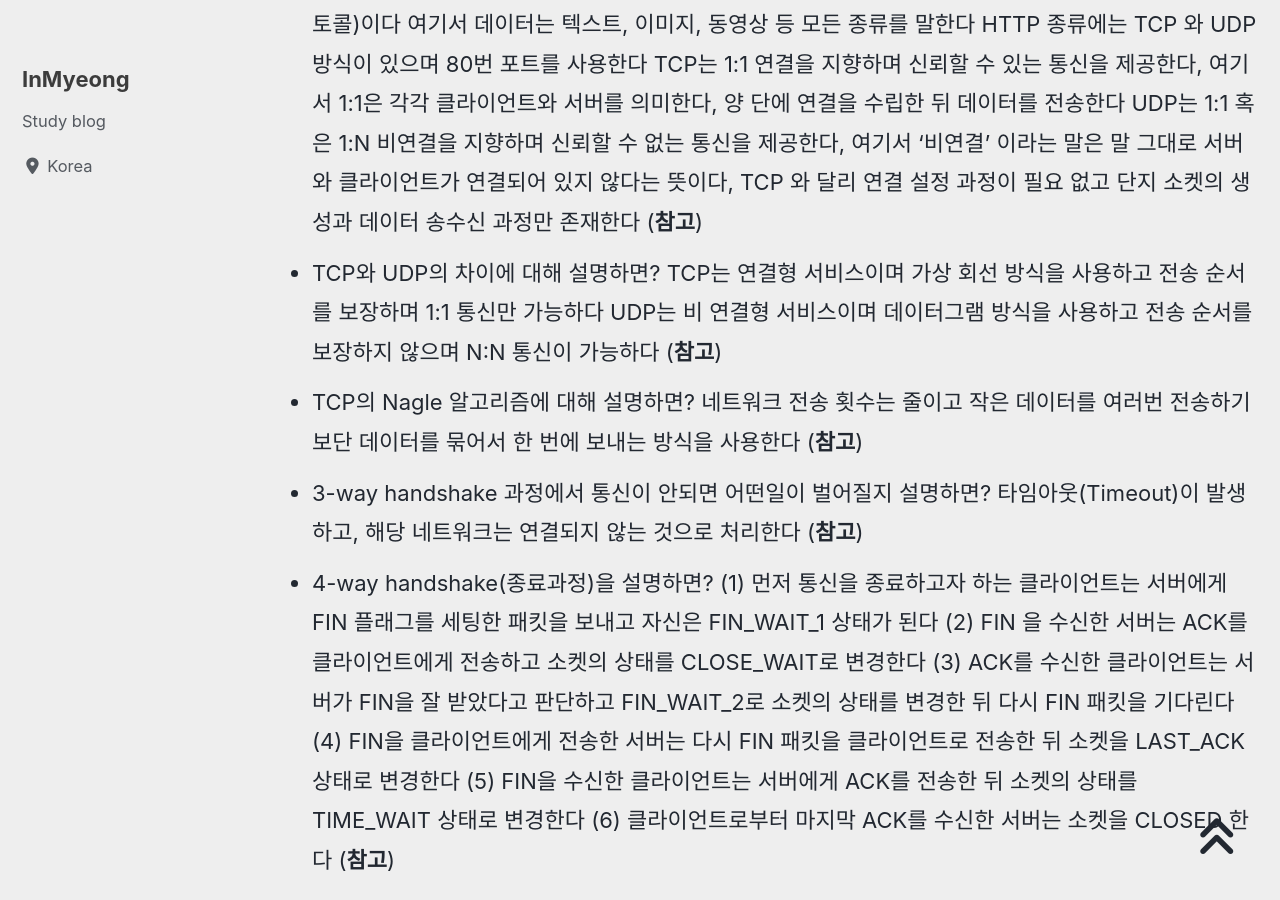
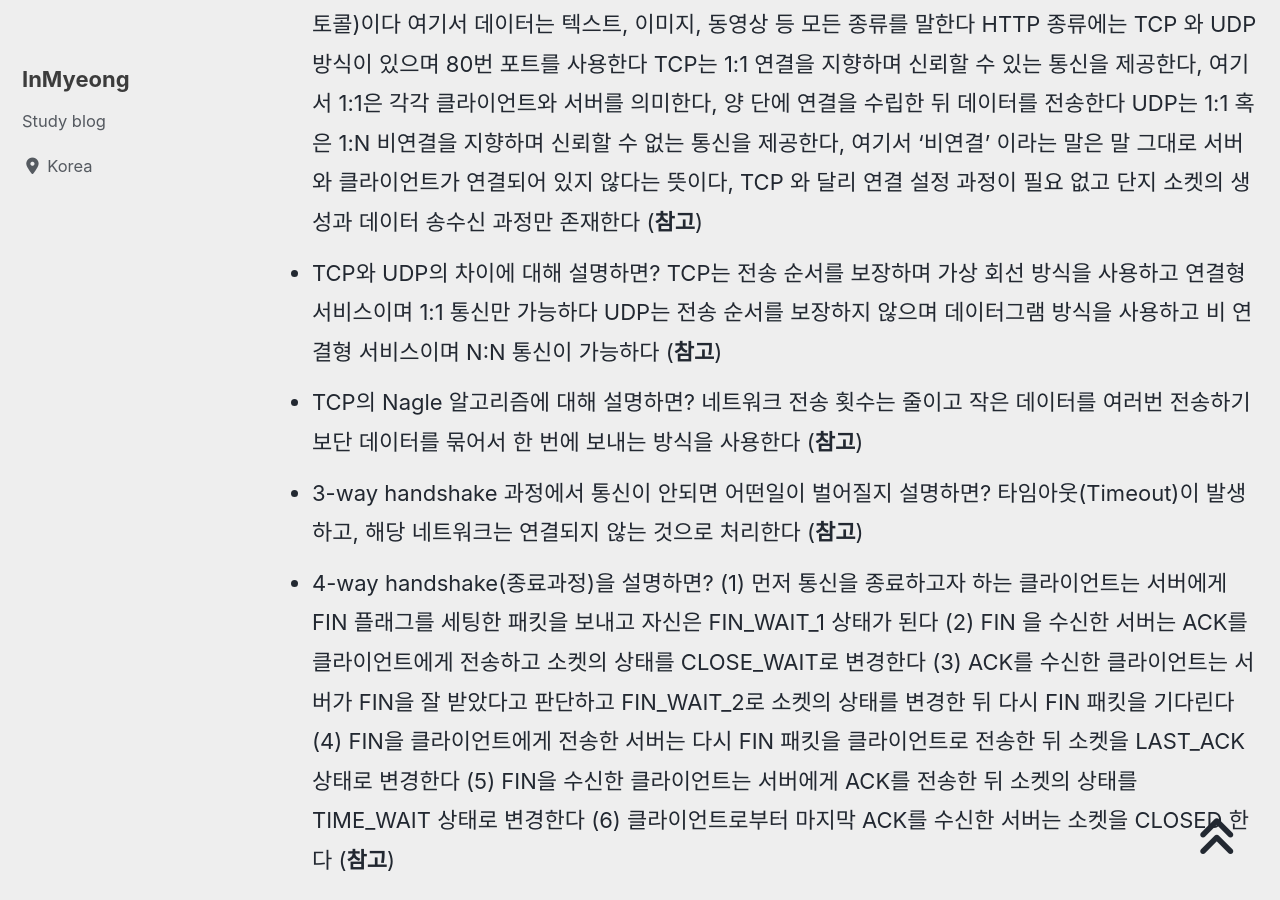
Before and after one commit to devMyeong/devMyeong.github.io, a Jekyll site: the page built from _posts/cs/2022-09-05-블로그-면접준비.md, in a window 1280 px wide and 900 px high, scrolled down 25822 px. Built offline with Jekyll 4.4.1, drawn with Linux system fonts in a browser that asks for light colours; cached includes are drawn as plain includes; nearby versions of some CDN libraries; some web fonts are replaced; comment, search, counter and statistics services are not loaded.

Commit message:
Chore : CS 지식 내용 수정

```diff
--- a/_posts/cs/2022-09-05-블로그-면접준비.md
+++ b/_posts/cs/2022-09-05-블로그-면접준비.md
@@ -232,7 +232,7 @@ last_modified_at: 2022-09-26
 ### 01-6 네트워크 ( 중요도 하 )
 - 소켓 프로그래밍이란 무엇인가? 보통 OSI 7 Layer(Open System Interconnection 7 Layer)의 네 번째 계층인 TCP(Transport Control Protocol) 상에서 동작하는 소켓을 주로 사용하는데, 이를 "TCP 소켓" 또는 "TCP/IP 소켓"이라고 부른며 이를 기반으로 네트워크 통신 기능을 프로그래밍 하는 것 입니다 ([**참고**](https://tyrionlife.tistory.com/781))
 - HTTP, TCP, UDP에 대해 설명하면? HTTP는 클라이언트와 서버 간 데이터를 주고 받기 위한 규칙(프로토콜)이다 여기서 데이터는 텍스트, 이미지, 동영상 등 모든 종류를 말한다 HTTP 종류에는 TCP 와 UDP 방식이 있으며 80번 포트를 사용한다 TCP는 1:1 연결을 지향하며 신뢰할 수 있는 통신을 제공한다, 여기서 1:1은 각각 클라이언트와 서버를 의미한다, 양 단에 연결을 수립한 뒤 데이터를 전송한다 UDP는 1:1 혹은 1:N 비연결을 지향하며 신뢰할 수 없는 통신을 제공한다, 여기서 '비연결' 이라는 말은 말 그대로 서버와 클라이언트가 연결되어 있지 않다는 뜻이다, TCP 와 달리 연결 설정 과정이 필요 없고 단지 소켓의 생성과 데이터 송수신 과정만 존재한다 ([**참고**](https://doozi0316.tistory.com/entry/HTTPHTTPS%EB%9E%80-TCP-UDP-HandShake-%EA%B0%9C%EB%85%90-%EC%A0%95%EB%A6%AC))
-- TCP와 UDP의 차이에 대해 설명하면? TCP는 연결형 서비스이며 가상 회선 방식을 사용하고 전송 순서를 보장하며 1:1 통신만 가능하다 UDP는 비 연결형 서비스이며 데이터그램 방식을 사용하고 전송 순서를 보장하지 않으며 N:N 통신이 가능하다 ([**참고**](https://coding-factory.tistory.com/614))
+- TCP와 UDP의 차이에 대해 설명하면? TCP는 전송 순서를 보장하며 가상 회선 방식을 사용하고 연결형 서비스이며 1:1 통신만 가능하다 UDP는 전송 순서를 보장하지 않으며 데이터그램 방식을 사용하고 비 연결형 서비스이며 N:N 통신이 가능하다 ([**참고**](https://coding-factory.tistory.com/614))
 - TCP의 Nagle 알고리즘에 대해 설명하면? 네트워크 전송 횟수는 줄이고 작은 데이터를 여러번 전송하기보단 데이터를 묶어서 한 번에 보내는 방식을 사용한다 ([**참고**](https://devjh.tistory.com/106))
 - 3-way handshake 과정에서 통신이 안되면 어떤일이 벌어질지 설명하면? 타임아웃(Timeout)이 발생하고, 해당 네트워크는 연결되지 않는 것으로 처리한다 ([**참고**](https://hyoje420.tistory.com/4))
 - 4-way handshake(종료과정)을 설명하면? (1) 먼저 통신을 종료하고자 하는 클라이언트는 서버에게 FIN 플래그를 세팅한 패킷을 보내고 자신은 FIN_WAIT_1 상태가 된다 (2) FIN 을 수신한 서버는 ACK를 클라이언트에게 전송하고 소켓의 상태를 CLOSE_WAIT로 변경한다 (3) ACK를 수신한 클라이언트는 서버가 FIN을 잘 받았다고 판단하고 FIN_WAIT_2로 소켓의 상태를 변경한 뒤 다시 FIN 패킷을 기다린다 (4) FIN을 클라이언트에게 전송한 서버는 다시 FIN 패킷을 클라이언트로 전송한 뒤 소켓을 LAST_ACK 상태로 변경한다 (5) FIN을 수신한 클라이언트는 서버에게 ACK를 전송한 뒤 소켓의 상태를 TIME_WAIT 상태로 변경한다 (6) 클라이언트로부터 마지막 ACK를 수신한 서버는 소켓을 CLOSED 한다 ([**참고**](https://blogger.pe.kr/390))
```
Also changed, not shown: other parts of _posts/cs/2022-09-05-블로그-면접준비.md (+1 -1 lines).
